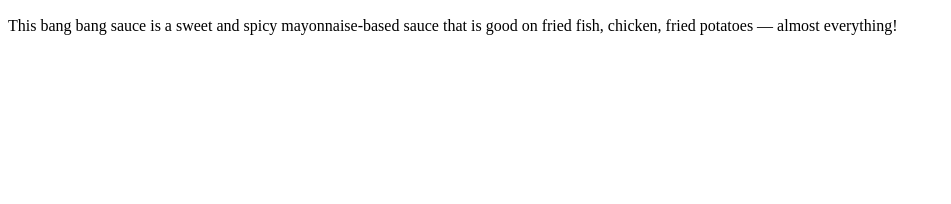
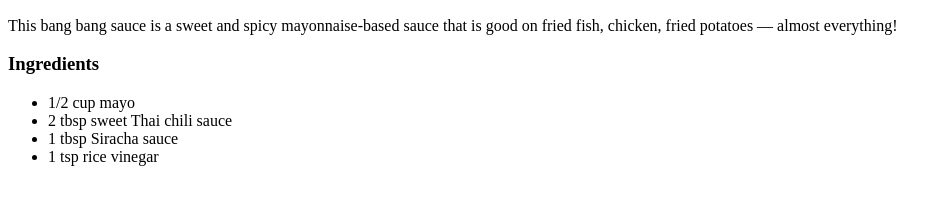
Before and after one commit to OdinTpot/odin-recipes, a plain HTML site: page recipes/bangbangsauce.html in a window 1280 px wide. Shown: the part 434-638 px from the top of the page, without its empty margins (0-951 px from the left). Drawn offline with Linux system fonts and the light colour scheme.

```diff
--- a/recipes/bangbangsauce.html
+++ b/recipes/bangbangsauce.html
@@ -12,5 +12,14 @@
         <p>
             This bang bang sauce is a sweet and spicy mayonnaise-based sauce that is good on fried fish, chicken, fried potatoes — almost everything!
         </p>
+
+        <h3>Ingredients</h3>
+        <ul>
+            <li>1/2 cup mayo</li>
+            <li>2 tbsp sweet Thai chili sauce</li>
+            <li>1 tbsp Siracha sauce</li>
+            <li>1 tsp rice vinegar</li>
+        </ul>
+
     </body>
 </html>
```
